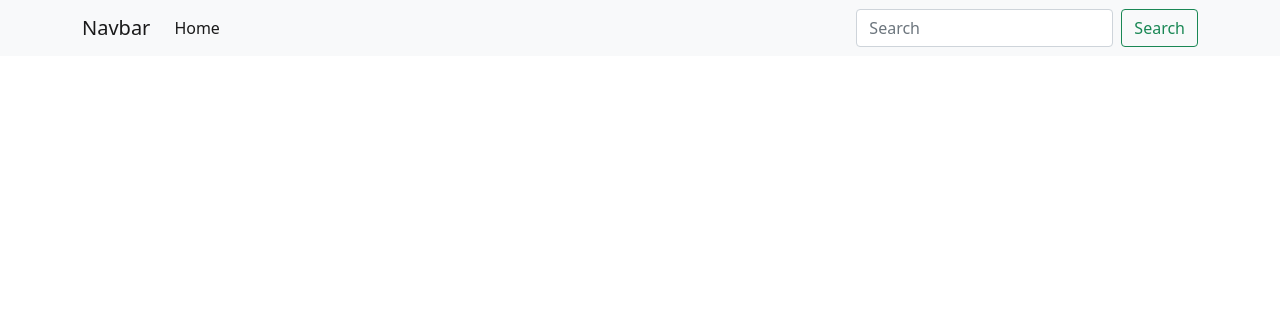
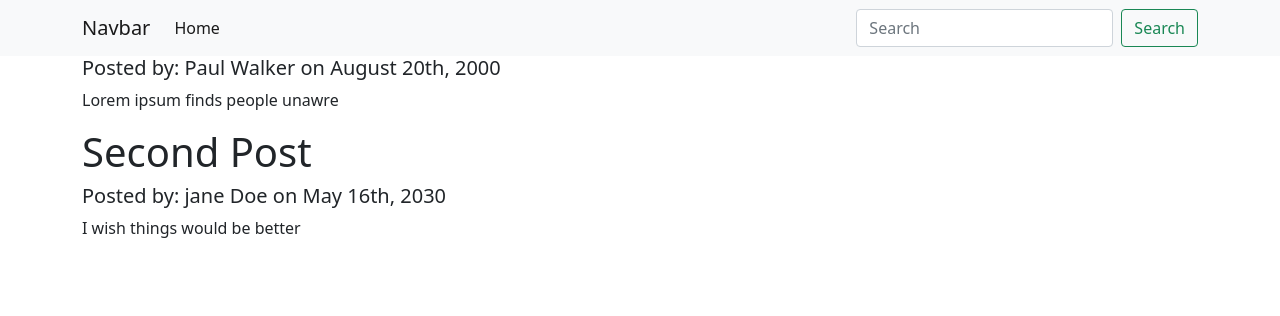
Before and after one commit to fobiero/AwardsRate_Clone_DJ_03, a Django app: page / in a window 1280 px wide. Shown: the top 316 px of the page. Run offline with Django 4.2, Linux system fonts and the light colour scheme.

Commit message:
routing and template inheritance

```diff
--- a/awardsclone/templates/index.html
+++ b/awardsclone/templates/index.html
@@ -1,4 +1,13 @@
 {% extends 'base.html' %}
 
 <!-- content  -->
-{% block content %} getting started {% endblock content %}
+{% block content %}
+<!-- main content  -->
+
+{% for post in posts %}
+<h1>{{post.title}}</h1>
+<h5>Posted by: {{post.author}} on {{post.date_posted}}</h5>
+<p>{{post.content}}</p>
+{% endfor %}
+<!-- end for  -->
+{% endblock content %}
--- a/awardsclone/views.py
+++ b/awardsclone/views.py
@@ -1,5 +1,23 @@
 
 from django.shortcuts import render, HttpResponse
 
+posts = [
+    {
+        'author' : 'Paul Walker',
+        'title' : 'Making it look right ',
+        'content' : 'Lorem ipsum finds people unawre',
+        'date_posted' : 'August 20th, 2000'
+    },
+    {
+        'author' : 'jane Doe',
+        'title' : 'Second Post',
+        'content' : 'I wish things would be better',
+        'date_posted' : 'May 16th, 2030'
+    }
+]
+
 def home(request):
-    return render (request, 'index.html')
+    context = {
+        'posts' : posts
+    }
+    return render (request, 'index.html', context)
```
